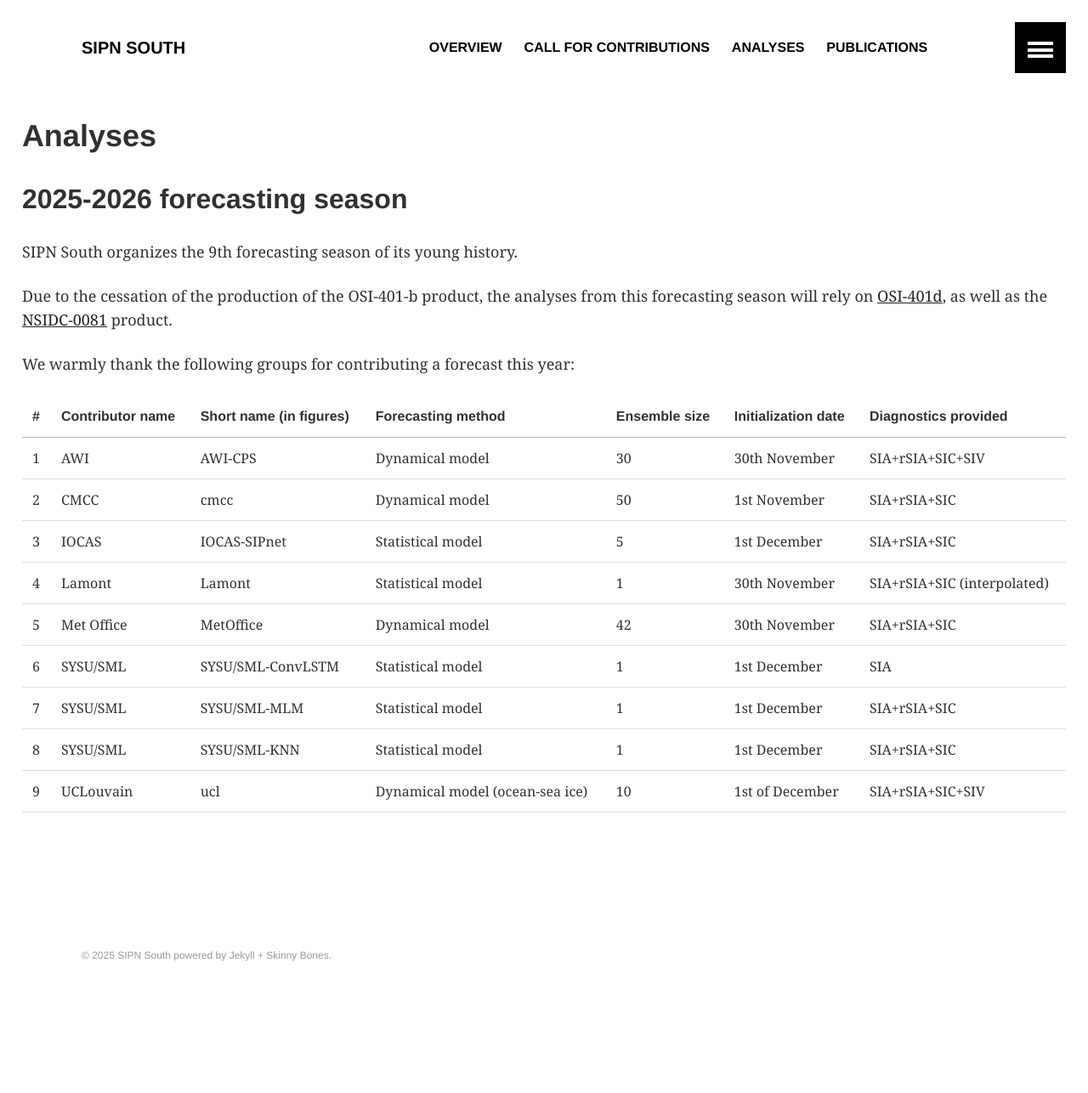
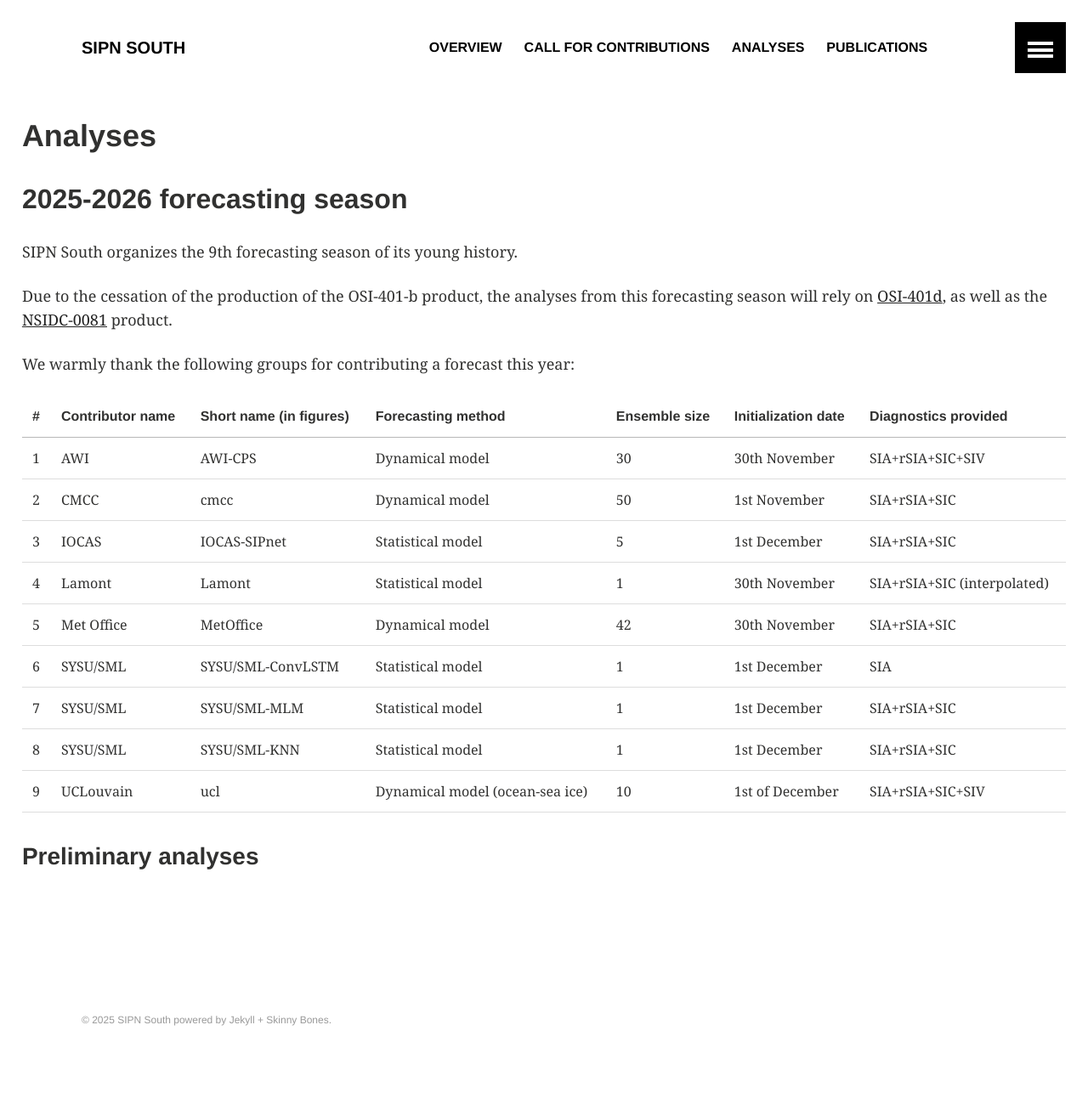
Before and after one commit to fmassonn/sipn-south.github.io, a Jekyll site: the page built from analyses.md, in a window 1280 px wide. Shown: the whole page at 85% size. Built offline with Jekyll 4.4.1, drawn with Linux system fonts in a browser that asks for light colours; our own code applies the rules of GitHub Pages for plain Markdown files; before the commit the page ends 1210 px from its top, so only the background shows below that.

Commit message:
Update analyses.md

```diff
--- a/analyses.md
+++ b/analyses.md
@@ -19,3 +19,6 @@ We warmly thank the following groups for contributing a forecast this year:
 | 7 | SYSU/SML         | SYSU/SML-MLM            | Statistical model               | 1              | 1st  December       | SIA+rSIA+SIC                |
 | 8 | SYSU/SML         | SYSU/SML-KNN            | Statistical model               | 1              | 1st  December       | SIA+rSIA+SIC                |
 | 9 | UCLouvain        | ucl                     | Dynamical model (ocean-sea ice) | 10             | 1st of December     | SIA+rSIA+SIC+SIV            |
+
+
+### Preliminary analyses
```
